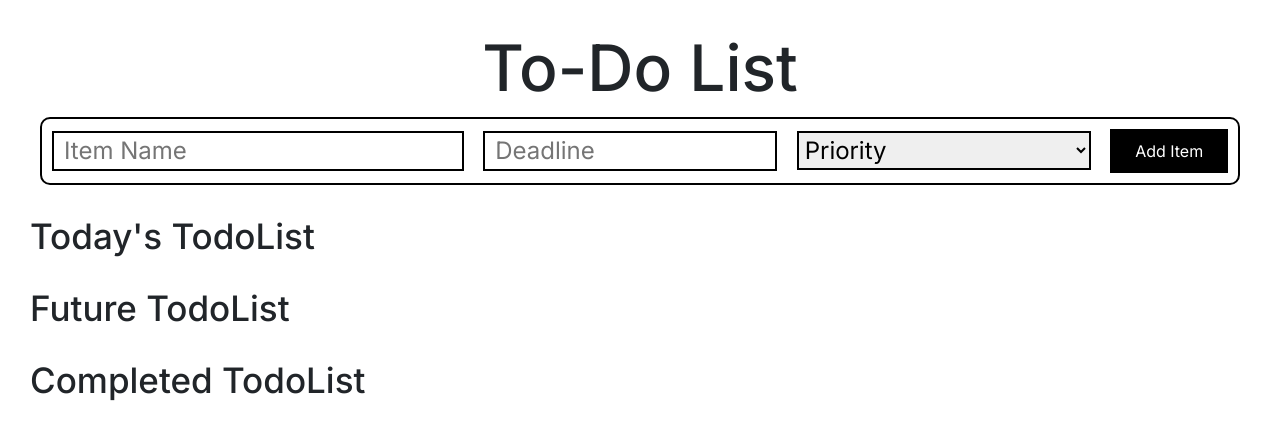
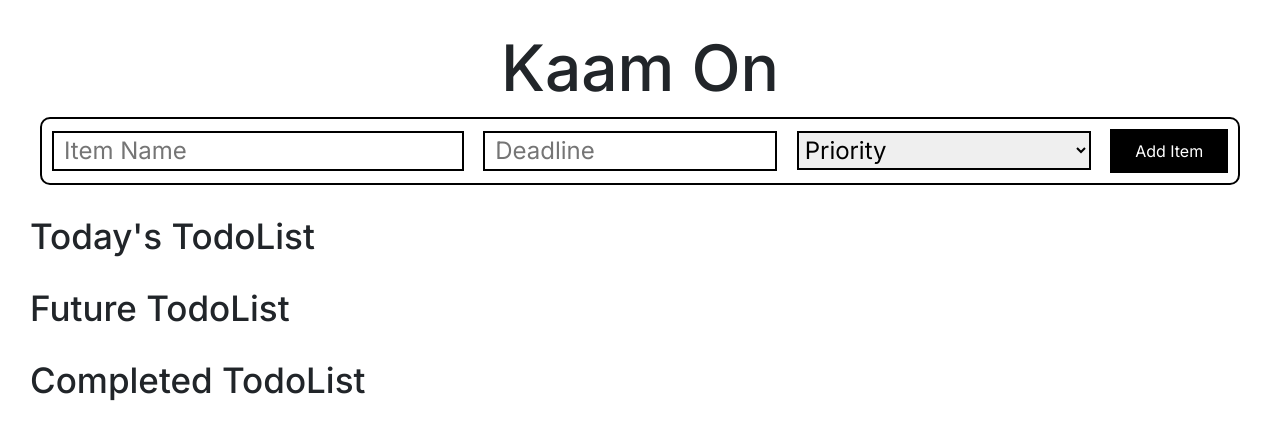
Before and after one commit to abhishek-rathod1/ToDoList, a plain HTML site: page index.html in a window 1280 px wide. Drawn offline with nearby package versions, Linux system fonts and the light colour scheme.

Commit message:
updated name

```diff
--- a/index.html
+++ b/index.html
@@ -33,7 +33,7 @@
     />
   </head>
   <body>
-    <h1 class="text-center app-name">To-Do List</h1>
+    <h1 class="text-center app-name">Kaam On</h1>
     <div id="form-div" class="form-div">
       <form id="my-form">
         <input type="text" id="itemName" placeholder="Item Name" />
```
